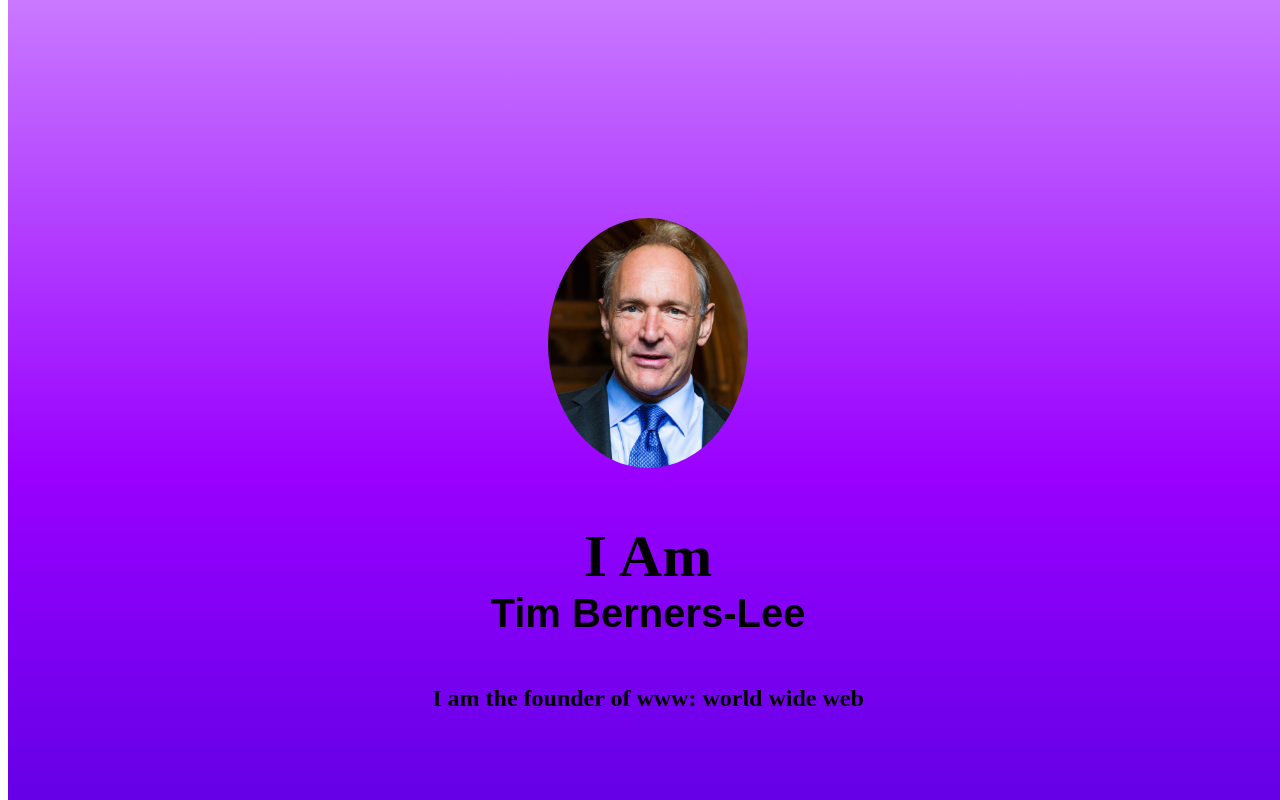
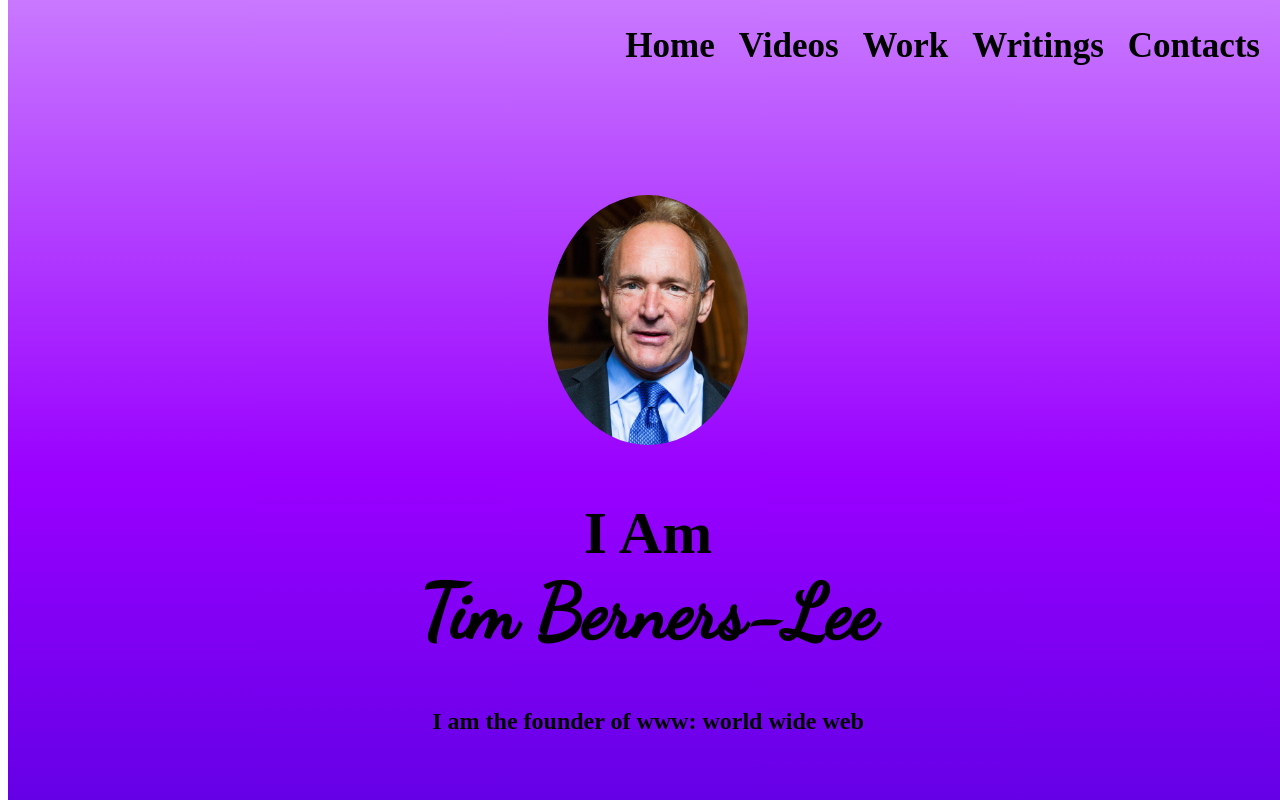
Before and after one commit to farwa-faraz/Tim-Berners-Lee-portfolio, a plain HTML site: page index.html in a window 1280 px wide. Shown: the top 800 px of the page. Drawn offline with Linux system fonts and the light colour scheme.

Commit message:
Add files via upload

```diff
--- a/index.html
+++ b/index.html
@@ -3,9 +3,17 @@
 <head>
     <title> Tim Berners-Lee </title>
     <link rel="stylesheet" href="style.css">
+    <link href="https://fonts.googleapis.com/css2?family=Dancing+Script&display=swap" rel="stylesheet">
 </head>
 
 <body>
+<ul class="ul_tag">
+    <li class="li_tag">Home</li>
+    <li class="li_tag">Videos</li>
+    <li class="li_tag">Work</li>
+    <li class="li_tag">Writings</li>
+    <li class="li_tag">Contacts</li>
+</ul>
 
     <section id="welcome">
         <div class="welcome-inner">
--- a/style.css
+++ b/style.css
@@ -27,8 +27,8 @@ body {
 }
 
 #text {
-    font-family: sans-serif;
-    font-size: 40px;
+    font-family:'Dancing Script', cursive;
+    font-size: 75px;
 }
 
 #bio {
@@ -46,3 +46,24 @@ body {
 h1 {
     font-size: 60px;
 }
+
+.ul_tag {
+    position:absolute;
+    list-style: none;
+    top:10px;
+    right:10px;
+    z-index: 10;
+    cursor: pointer;
+
+}
+
+.li_tag {
+    display: inline;
+    padding-left: 10px;
+    padding-right: 10px;
+    font-size: 35px;
+    font-weight: bold;
+}
+.li_tag:hover{
+    background-color:dodgerblue
+}
```
